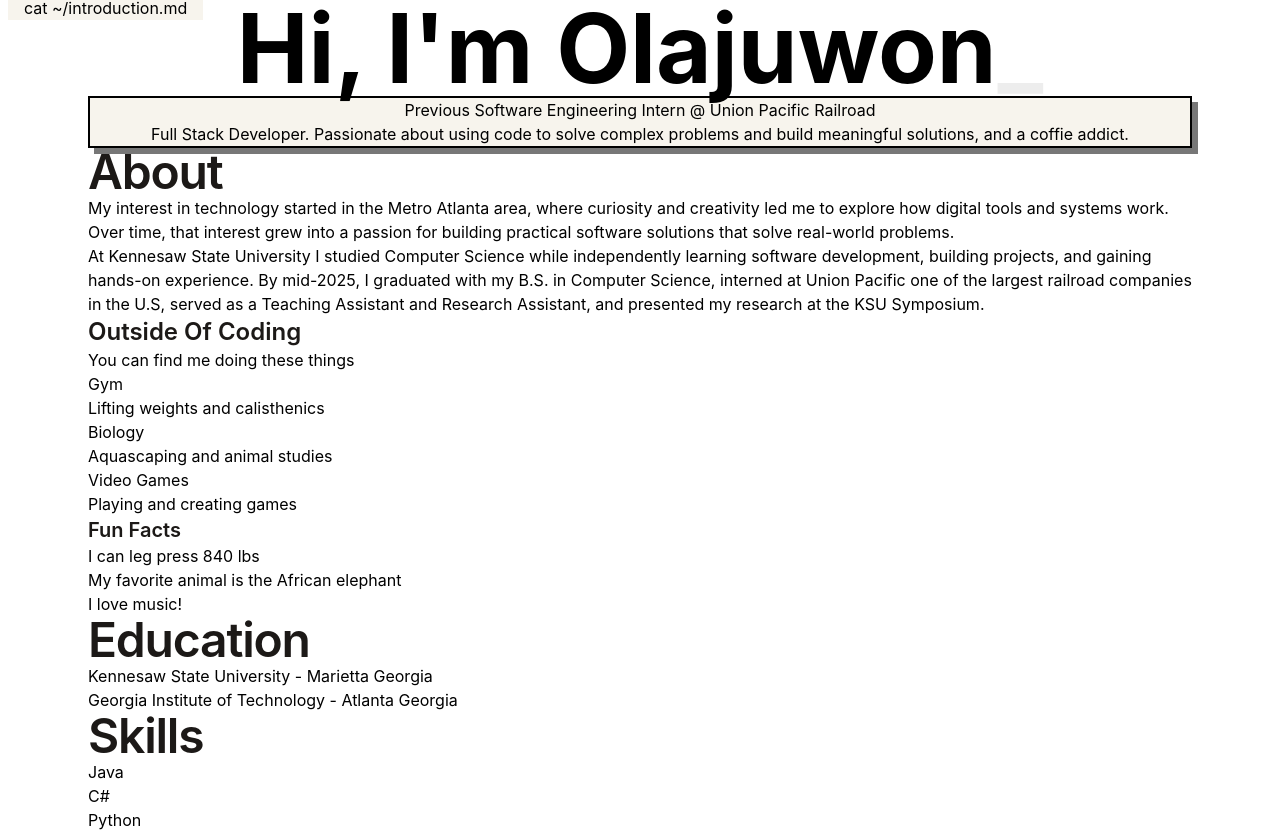
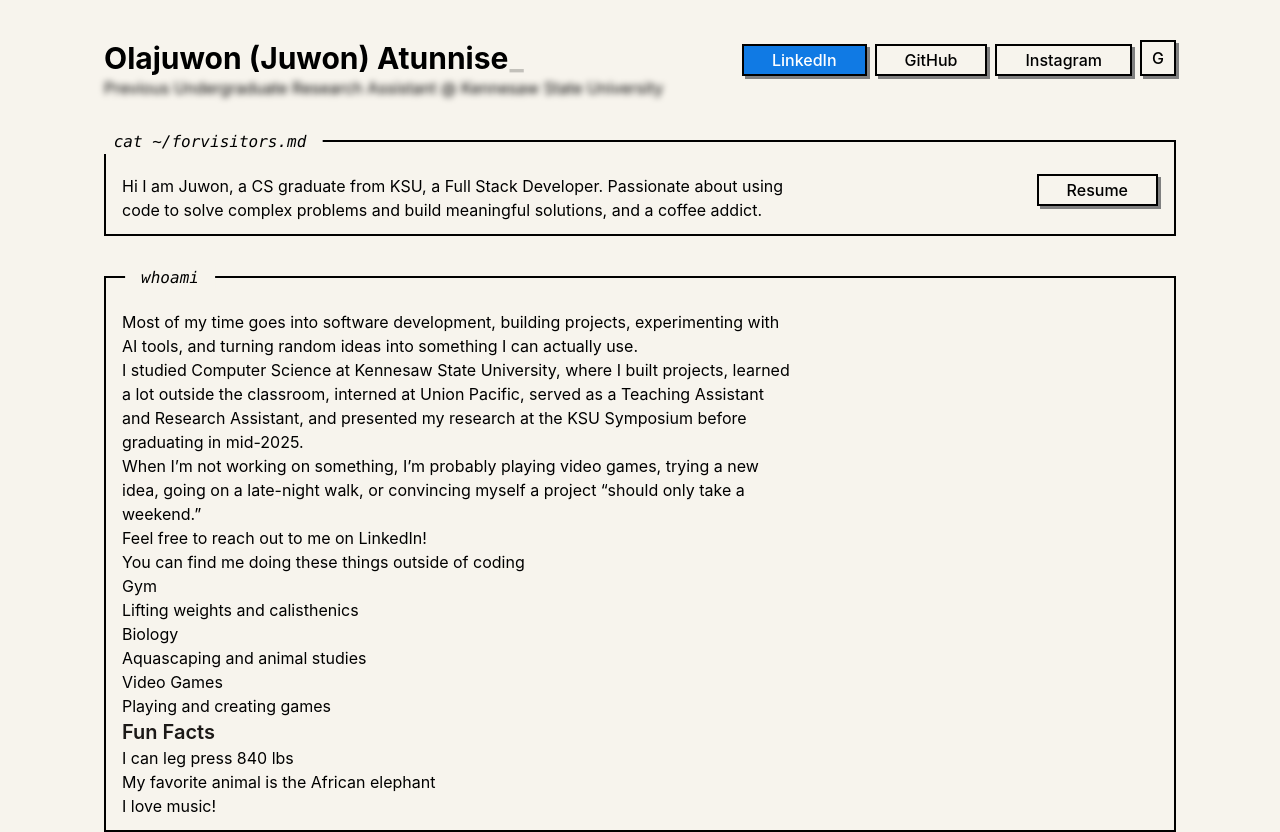
Before and after one commit to Juwonaman/myportfolio, a React (Vite) app: page / in a window 1280 px wide. Shown: the top 832 px of the page. Built offline with nearby package versions, Linux system fonts and the light colour scheme.

Commit message:
update 4 i think

```diff
--- a/src/App.css
+++ b/src/App.css
@@ -16,6 +16,37 @@
     .recipe-hero{
       @apply flex flex-col items-center text-center;
     }
+    .recipe-between{
+        @apply mb-10 relative;
+    }
+    .recipe-between-title{
+        @apply mb-10 relative mt-10;
+    }
+    .my-button{
+        background-color: var(--blue);
+    }
+    .my-button:hover {
+        background-color: var(--opbg);
+    }
+    .my-buttonpt{
+        background-color: var(--bg);
+    }
+    .my-buttonpt:hover{
+        background-color: var(--opbg);
+    }
+    .hero-name-row {
+        @apply flex w-full flex-wrap items-center justify-between gap-4;
+    }
+    .to-right {
+        @apply flex shrink-0 flex-wrap items-end justify-end gap-2;
+    }
+    .inside-section{
+        @apply pb-3;
+    }
+
+    .visitor-content {
+        @apply flex w-full max-w-full flex-row flex-wrap items-start justify-start gap-4;
+    }
   }
 
   @theme{
--- a/src/App.jsx
+++ b/src/App.jsx
@@ -10,40 +10,120 @@ import Skills from './components/Skills';
 import Projects from './components/Projects';
 import Typewriter from 'typewriter-effect';
 import ScrollFadeIn from './components/ScrollFadeIn';
+import { openGitHub, openInstagram, openLinkedIn, openResume } from './components/buttonTask';
 
 
 function App() {
   const [count, setCount] = useState(0)
-  const general = ['About Me','Outside of Coding','Fun Facts', 'My Skills', 'My Projects', 'Work Experience', 'Education', 'Contact Me', ]
 
   return (
     <main>
       <ScrollFadeIn>
 
-    <header className = "recipe-middle-format ">
-      <h1 className="text-8xl font-bold">
+      <header className= "recipe-between-title">
+
+    <div className="hero-name-row">
+
+      <h1 className="min-w-0 shrink text-3xl font-bold">
+
       <Typewriter
   options={{
     strings: [name],
     autoStart: true,
     cursor: '_',
     pauseFor: 1450000000
-  }}/>
+  }}/>      </h1>
 
-      </h1>
-      <section className = "border-2 border-black shadow-[6px_6px_0px_#777] bg-[#f7f4ed] px-4">
-        <span className =" absolute -top-1 left-2 bg-[#f7f4ed] px-4">cat ~/introduction.md</span>
-      <CompAndRole/>
-      <p>{whatIdo}</p>
+      <div className="to-right">
+        <button
+          type="button"
+          onClick={openLinkedIn}
+          className="my-button w-fit border-2 border-black px-7 py-0.5 font-medium text-white shadow-[3px_3px_0px_grey] transition-all"
+        >
+          LinkedIn
+        </button>
+        <button
+          type="button"
+          onClick={openGitHub}
+          className="my-buttonpt w-fit border-2 border-black px-7 py-0.5 font-medium text-black shadow-[3px_3px_0px_grey] transition-all"
+        >
+          GitHub
+        </button>
+        <button
+        type="button"
+        onClick={openInstagram}
+        className="px-7 py-0.5 border-2 border-black font-medium text-black w-fit transition-all shadow-[3px_3px_0px_grey] my-buttonpt ">
+          Instagram
+        </button>
+        <button
+          type="button"
+          className="my-buttonpt w-fit border-2 border-black px-2.5 py-1 font-medium text-black shadow-[3px_3px_0px_grey] transition-all"
+        >
+          G
+        </button>
+      </div>
+    </div>
+      <CompAndRole/></header>
+
+
+
+
+
+      <section className="relative border-2 border-black  bg-[#f7f4ed] px-4 pt-8 recipe-between inside-section">
+        <span className="absolute left-26 top-0 z-10 -translate-x-1/2 -translate-y-1/2 whitespace-nowrap bg-[#f7f4ed] px-4 font-mono italic">cat ~/forvisitors.md</span>
+
+
+        <div className="visitor-content">
+          <span className="max-w-2xl min-w-0">
+            Hi I am Juwon, a CS graduate from KSU, a {whatIdo}
+          </span>
+          <button
+            type="button"
+            onClick={openResume}
+            className="my-buttonpt ml-auto w-fit shrink-0 border-2 border-black px-7 py-0.5 font-medium text-black shadow-[3px_3px_0px_grey] transition-all"
+          >
+            Resume
+          </button>
+        </div>
       </section>
-      </header>
+
+
+      <section className="relative border-2 border-black  bg-[#f7f4ed] px-4 pt-8 recipe-between inside-section">
+      <span className="absolute left-16 top-0 z-10 -translate-x-1/2 -translate-y-1/2 whitespace-nowrap bg-[#f7f4ed] px-4 font-mono italic">whoami</span>
+      <div className="max-w-2xl min-w-0">
+
 
       <AboutMe />
       <FunFact />
+      </div>
+      </section>
+
+      <section className="relative border-2 border-black  bg-[#f7f4ed] px-4 pt-8 recipe-between inside-section">
+      <span className="absolute left-29 top-0 z-10 -translate-x-1/2 -translate-y-1/2 whitespace-nowrap bg-[#f7f4ed] px-4 font-mono italic">cat ~/education.md</span>
+
+
       <Education />
+      </section>
+
+      <section className="relative border-2 border-black  bg-[#f7f4ed] px-4 pt-8 recipe-between inside-section">
+      <span className="absolute left-29 top-0 z-10 -translate-x-1/2 -translate-y-1/2 whitespace-nowrap bg-[#f7f4ed] px-4 font-mono italic">ls ~/skills.md</span>
+
+
       <Skills />
+       </section>
+
+       <section className="relative border-2 border-black  bg-[#f7f4ed] px-4 pt-8 recipe-between inside-section">
+      <span className="absolute left-29 top-0 z-10 -translate-x-1/2 -translate-y-1/2 whitespace-nowrap bg-[#f7f4ed] px-4 font-mono italic">cat ~/workExperience.md</span>
+
       <WorkExp />
-      <Projects /></ScrollFadeIn>
+       </section>
+
+       <section className="relative border-2 border-black  bg-[#f7f4ed] px-4 pt-8 recipe-between inside-section">
+      <span className="absolute left-29 top-0 z-10 -translate-x-1/2 -translate-y-1/2 whitespace-nowrap bg-[#f7f4ed] px-4 font-mono italic">ls ~/projects.md</span>
+
+      <Projects />       </section>
+
+      </ScrollFadeIn>
     </main>
   )
 }
--- a/src/components/AboutMe.jsx
+++ b/src/components/AboutMe.jsx
@@ -4,7 +4,6 @@ import aboutMe from '../data/aboutMe';
 function AboutMe() {
   return (
     <section>
-      <h2 className="recipe-section-title">About</h2>
       {aboutMe.map((paragraph, idx) => (
         <p key={idx}>
           {typeof paragraph === 'string'
--- a/src/components/Funfact.jsx
+++ b/src/components/Funfact.jsx
@@ -5,8 +5,7 @@ function FunFact(){
     return (
         <section>
             <div>
-                <h2 className= "recipe-section-small">Outside Of Coding</h2>
-                <h3> You can find me doing these things</h3>
+                <h3> You can find me doing these things outside of coding</h3>
                 {hobbyInfo.map((hob, idx) => (<div key = {idx}>
                     <h4>{hob.title}</h4>
                     <p> {hob.description}</p></div>
--- /dev/null
+++ b/src/components/button.jsx
@@ -0,0 +1,12 @@
+import React from 'react';
+const NeuButton = () => {
+    return (
+      <div className="bg-white min-h-[200px] flex items-center justify-center">
+        <button className="px-6 py-2 font-medium bg-indigo-500 text-white w-fit transition-all shadow-[3px_3px_0px_black] hover:shadow-none hover:translate-x-[3px] hover:translate-y-[3px]">
+          Hover me
+        </button>
+      </div>
+    );
+  };
+
+  export default NeuButton;
--- /dev/null
+++ b/src/components/buttonTask.jsx
@@ -0,0 +1,25 @@
+import contactInfo from '../data/contactMe';
+
+export function openLinkedIn() {
+  const url = contactInfo[0].linkedin;
+  if (!url) return;
+  window.open(url, '_blank', 'noopener,noreferrer');
+}
+export function openInstagram(){
+    const url = contactInfo[0].instagram;
+    if(!url) return;
+    window.open(url, '_blank', 'noopener,noreferrer')
+}
+export function openGitHub(){
+    const url = contactInfo[0].github;
+    if (!url) return;
+    window.open(url, '_blank', 'noopener,noreferrer')
+}
+export function openResume() {
+  const url = contactInfo[0].resume;
+  if (!url) return;
+  window.open(url, '_blank', 'noopener,noreferrer');
+}
+export function blackWhite(){
+
+}
--- a/src/data/aboutMe.js
+++ b/src/data/aboutMe.js
@@ -1,16 +1,22 @@
 // aboutMe.js
-const name = "Hi, I'm Olajuwon"
+const name = "Olajuwon (Juwon) Atunnise"
 const aboutMe = [
-  "My interest in technology started in the Metro Atlanta area, where curiosity and creativity led me to explore how digital tools and systems work. Over time, that interest grew into a passion for building practical software solutions that solve real-world problems.",
+  "Most of my time goes into software development, building projects, experimenting with AI tools, and turning random ideas into something I can actually use.",
   [
-    { text: "At " },
-    {text: "Kennesaw State University ", href: "https://www.kennesaw.edu/"},
-    {text: "I studied Computer Science while independently learning software development, building projects, and gaining hands-on experience. By mid-2025, I graduated with my B.S. in Computer Science, interned at" },
-    {text: " Union Pacific ", href: "https://www.up.com/"},
-    {text: "one of the largest railroad companies in the U.S, served as a Teaching Assistant and Research Assistant, and presented my research at the KSU Symposium."}
+    { text: "I studied Computer Science at " },
+    { text: "Kennesaw State University", href: "https://www.kennesaw.edu/" },
+    {
+      text: ", where I built projects, learned a lot outside the classroom, interned at "
+    },
+    { text: "Union Pacific", href: "https://www.up.com/" },
+    {
+      text: ", served as a Teaching Assistant and Research Assistant, and presented my research at the KSU Symposium before graduating in mid-2025."
+    }
   ],
+  "When I’m not working on something, I’m probably playing video games, trying a new idea, going on a late-night walk, or convincing myself a project “should only take a weekend.”",
+  "Feel free to reach out to me on LinkedIn!"
 ];
-  const whatIdo= 'Full Stack Developer. Passionate about using code to solve complex problems and build meaningful solutions, and a coffie addict.'
+  const whatIdo= 'Full Stack Developer. Passionate about using code to solve complex problems and build meaningful solutions, and a coffee addict.'
 
 export default aboutMe;
 export { whatIdo };
--- a/src/data/contactMe.js
+++ b/src/data/contactMe.js
@@ -1,8 +1,12 @@
-const contactInfo = [{
-    email: "juwonatunnise@gmail.com",
-    instagram: "https://www.instagram.com/callme.juwon/",
-    github: "https://github.com/Juwonaman",
-    resume: "",
-    location: "Metro-Atlanta Area, GA",
+const contactInfo = [
+  {
+    email: 'juwonatunnise@gmail.com',
+    linkedin: 'https://www.linkedin.com/in/juwonatunnise',
+    instagram: 'https://www.instagram.com/callme.juwon/',
+    github: 'https://github.com/Juwonaman',
+    resume: '/Juwons_Resume_May2026.pdf',
+    location: 'Metro-Atlanta Area, GA',
+  },
+];
 
-}]
+export default contactInfo;
--- a/src/index.css
+++ b/src/index.css
@@ -3,22 +3,26 @@
 :root {
   --text: #6b6375;
   --text-h: #08060d;
-  --bg: #fff;
+  --bg: #f7f4ed;
+  --opbg: #000000;
   --border: #e5e4e7;
+  --blue: #107ae4;
+
 
   --sans: system-ui, 'Segoe UI', Roboto, sans-serif;
   --heading: system-ui, 'Segoe UI', Roboto, sans-serif;
+}
 
-
-
+html,
+body {
+  margin: 0;
+  min-height: 100%;
+  background-color: var(--bg);
 
 }
 
-@media (prefers-color-scheme: white) {
-
-}
 main {
-  max-width: 72rem;
+  max-width: 70rem;
   margin: 0 auto;
   padding-left: 1.5rem;
   padding-right: 1.5rem;
```
Also changed, not shown: 1 other file (tests, documents, lock files or other folders).
